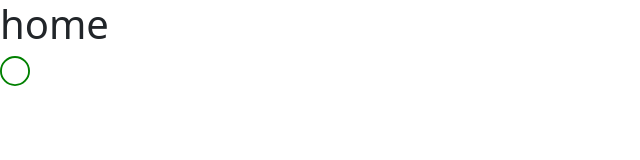
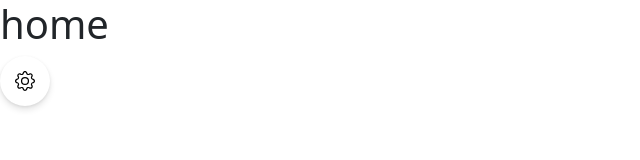
Before and after one commit to trae-op/test-task, a Next.js app: page /en in a window 1280 px wide. Shown: the top 160 px of the page, without its empty margins (0-640 px from the left). Built offline with nearby package versions, Linux system fonts and the light colour scheme.

Commit message:
CircleActionButton is ready

```diff
--- /dev/null
+++ b/src/app/[locale]/Button.tsx
@@ -0,0 +1,14 @@
+"use client";
+
+import { Gear } from "react-bootstrap-icons";
+import { CircleActionButton } from "@/components/ui/CircleActionButton/CircleActionButton";
+
+export default function Button() {
+  return (
+    <CircleActionButton
+      Icon={Gear}
+      aria-label="settings"
+      iconClassName="custom-icon"
+    />
+  );
+}
--- a/src/app/[locale]/page.tsx
+++ b/src/app/[locale]/page.tsx
@@ -1,10 +1,13 @@
-import { Circle } from "react-bootstrap-icons";
+import { useTranslations } from "next-intl";
+import Button from "./Button";
 
 export default function Home() {
+  const t = useTranslations("App");
   return (
     <>
       <h1>home</h1>
-      <Circle size={30} color="green" />
+
+      <Button />
     </>
   );
 }
--- /dev/null
+++ b/src/components/ui/CircleActionButton/CircleActionButton.module.css
@@ -0,0 +1,33 @@
+/* CircleActionButton.module.css */
+
+/* * BEM Блок: .circle-action-btn
+ * Стилі для забезпечення абсолютної круглої форми.
+ */
+.circle-action-btn {
+  /* Головна умова для ідеального кола */
+  width: 50px;
+  height: 50px;
+  border-radius: 50% !important;
+
+  padding: 0;
+
+  /* Візуальні стилі, як на скріншоті */
+  background-color: white !important;
+  border: none !important;
+  box-shadow: 0 4px 6px rgba(0, 0, 0, 0.1), 0 1px 3px rgba(0, 0, 0, 0.08);
+
+  /* Центрування вмісту */
+  display: flex;
+  align-items: center;
+  justify-content: center;
+}
+
+.circle-action-btn:hover {
+  box-shadow: 0 6px 10px rgba(0, 0, 0, 0.15), 0 3px 5px rgba(0, 0, 0, 0.1);
+  background-color: #f0f0f0 !important;
+}
+
+/* BEM ЕЛЕМЕНТ: circle-action-btn__icon */
+.circle-action-btn__icon {
+  color: #778899;
+}
--- /dev/null
+++ b/src/components/ui/CircleActionButton/CircleActionButton.tsx
@@ -0,0 +1,25 @@
+import React from "react";
+
+import { Button } from "react-bootstrap";
+import { XLg } from "react-bootstrap-icons";
+
+import type { CircleActionButtonProps } from "./types";
+
+import styles from "./CircleActionButton.module.css";
+
+export const CircleActionButton: React.FC<CircleActionButtonProps> = ({
+  Icon = XLg,
+  className = "",
+  iconClassName = "",
+  size = 20,
+  ...restProps
+}) => {
+  const combinedClassName = `${styles["circle-action-btn"]} ${className}`;
+  const combinedIconClassName = `${styles["circle-action-btn__icon"]} ${iconClassName}`;
+
+  return (
+    <Button className={combinedClassName} variant="light" {...restProps}>
+      <Icon className={combinedIconClassName} size={size} />
+    </Button>
+  );
+};
--- /dev/null
+++ b/src/components/ui/CircleActionButton/types.ts
@@ -0,0 +1,14 @@
+import { IconProps } from "react-bootstrap-icons";
+import { Button } from "react-bootstrap";
+
+type IconComponentType = React.ComponentType<IconProps>;
+
+export interface CircleActionButtonProps
+  extends Omit<
+    React.ComponentProps<typeof Button>,
+    "children" | "size" | "variant"
+  > {
+  Icon?: IconComponentType;
+  className?: string;
+  iconClassName?: string;
+}
--- a/src/app/[locale]/_components/NavigationLink/NavigationLink.tsx
+++ b/src/components/ui/NavigationLink/NavigationLink.tsx
@@ -4,7 +4,7 @@ import { useSelectedLayoutSegment } from "next/navigation";
 import { Link } from "@/i18n/navigation";
 import type { NavigationLinkProps } from "./types";
 
-export default function NavigationLink({
+function NavigationLink({
   href,
   component: Component,
   text,
@@ -20,3 +20,5 @@ export default function NavigationLink({
     </Link>
   );
 }
+
+export { NavigationLink };
--- /dev/null
+++ b/src/components/ui/NavigationLink/index.ts
@@ -0,0 +1 @@
+export * from "./NavigationLink";
--- a/tsconfig.json
+++ b/tsconfig.json
@@ -20,7 +20,7 @@
     ],
     "paths": {
       "@/*": ["./src/*"],
-      "@/components/*": ["./src/app/[locale]/_components/*"]
+      "@/ui-components/*": ["./src/components/ui/*"]
     }
   },
   "include": ["next-env.d.ts", "**/*.ts", "**/*.tsx", ".next/types/**/*.ts"],
```
Also changed, not shown: src/app/[locale]/_components/NavigationLink/index.ts (deleted), src/components/ui/NavigationLink/types.ts (renamed from src/app/[locale]/_components/NavigationLink/types.ts).
